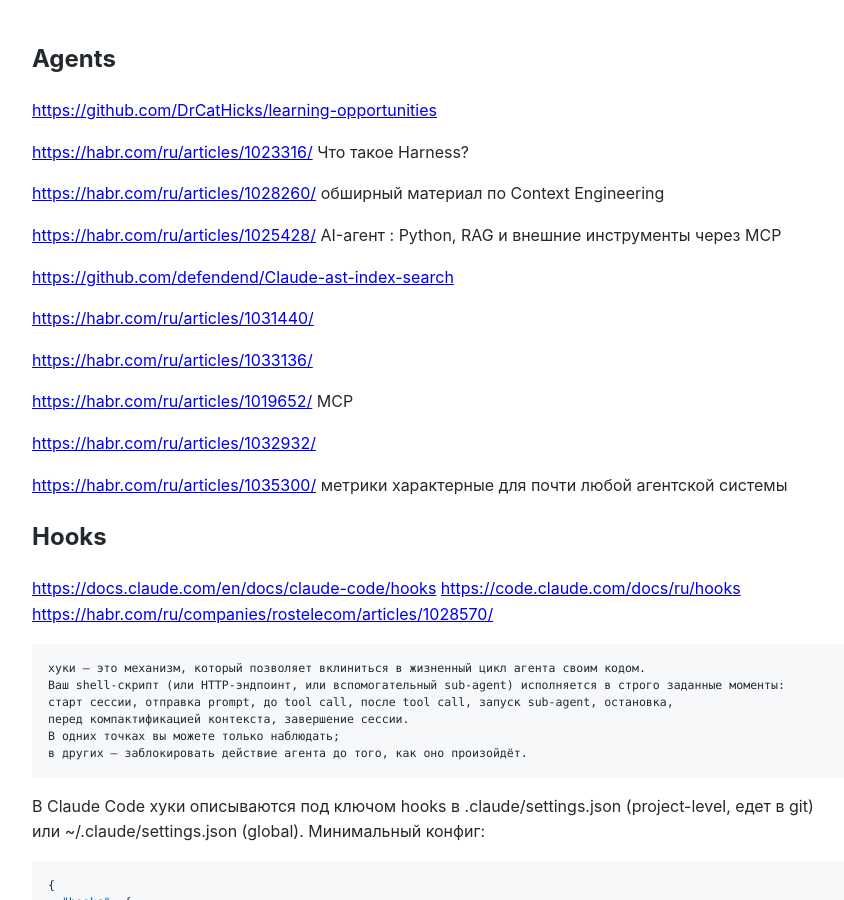
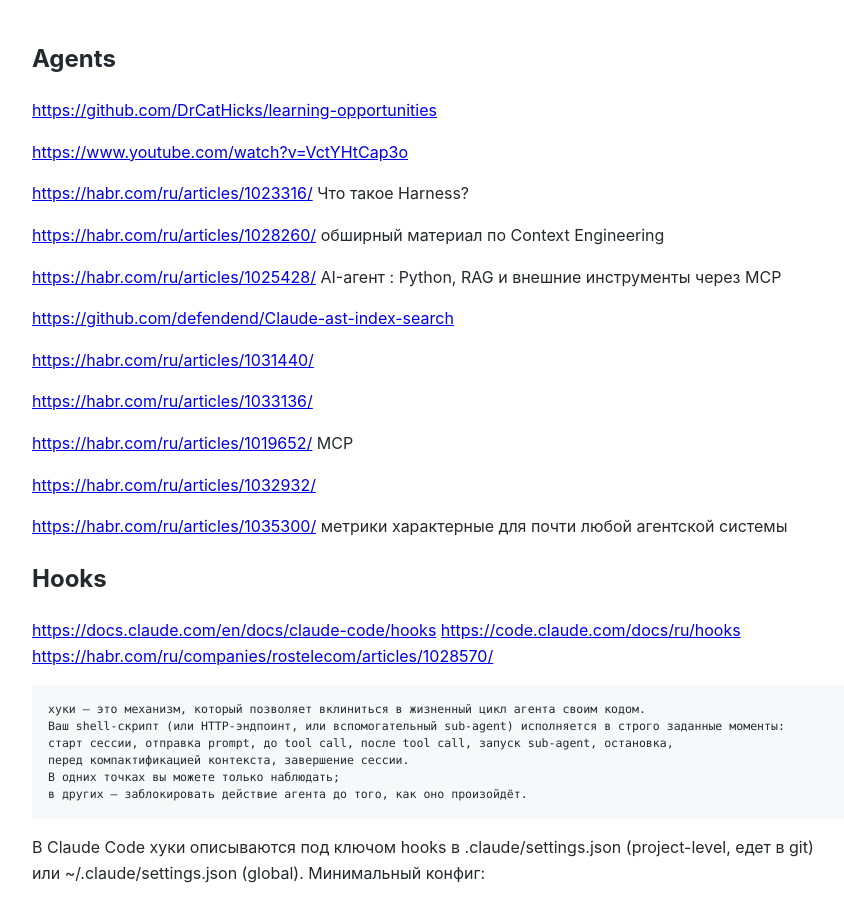
Before and after one commit to Michael-Lubinsky/michael-lubinsky.github.com, a Jekyll site: the page built from ml/agent.md, in a window 1280 px wide and 900 px high. Shown: the whole window, without its empty margins (158-1002 px from the left). Built offline with Jekyll 4.4.1, drawn with Linux system fonts in a browser that asks for light colours; our own code applies the rules of GitHub Pages for plain Markdown files.

Commit message:
Update agent.md

```diff
--- a/ml/agent.md
+++ b/ml/agent.md
@@ -1,6 +1,8 @@
 ## Agents
 
 <https://github.com/DrCatHicks/learning-opportunities>
+
+<https://www.youtube.com/watch?v=VctYHtCap3o>
 
 <https://habr.com/ru/articles/1023316/>  Что такое Harness?
 
```
